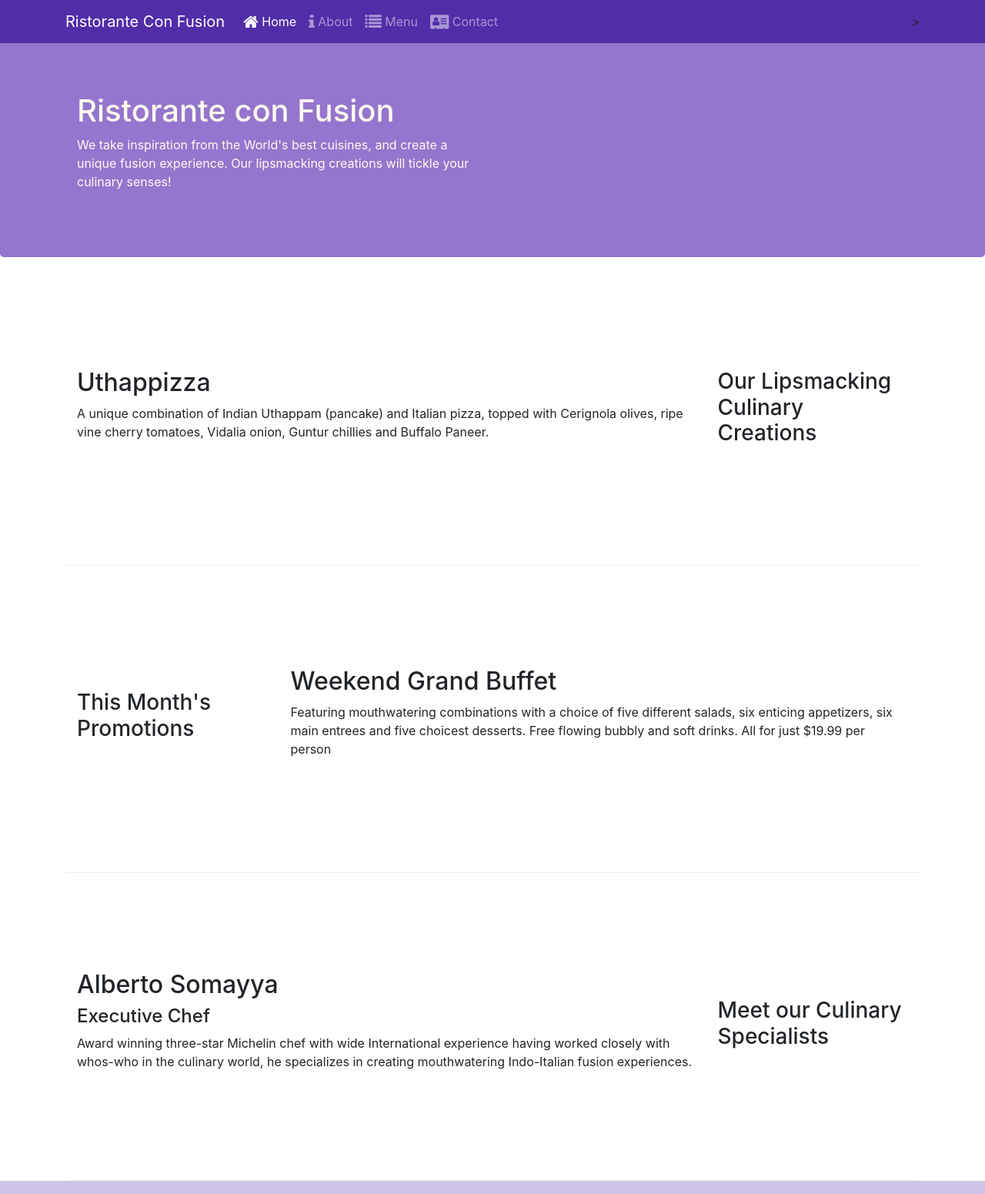
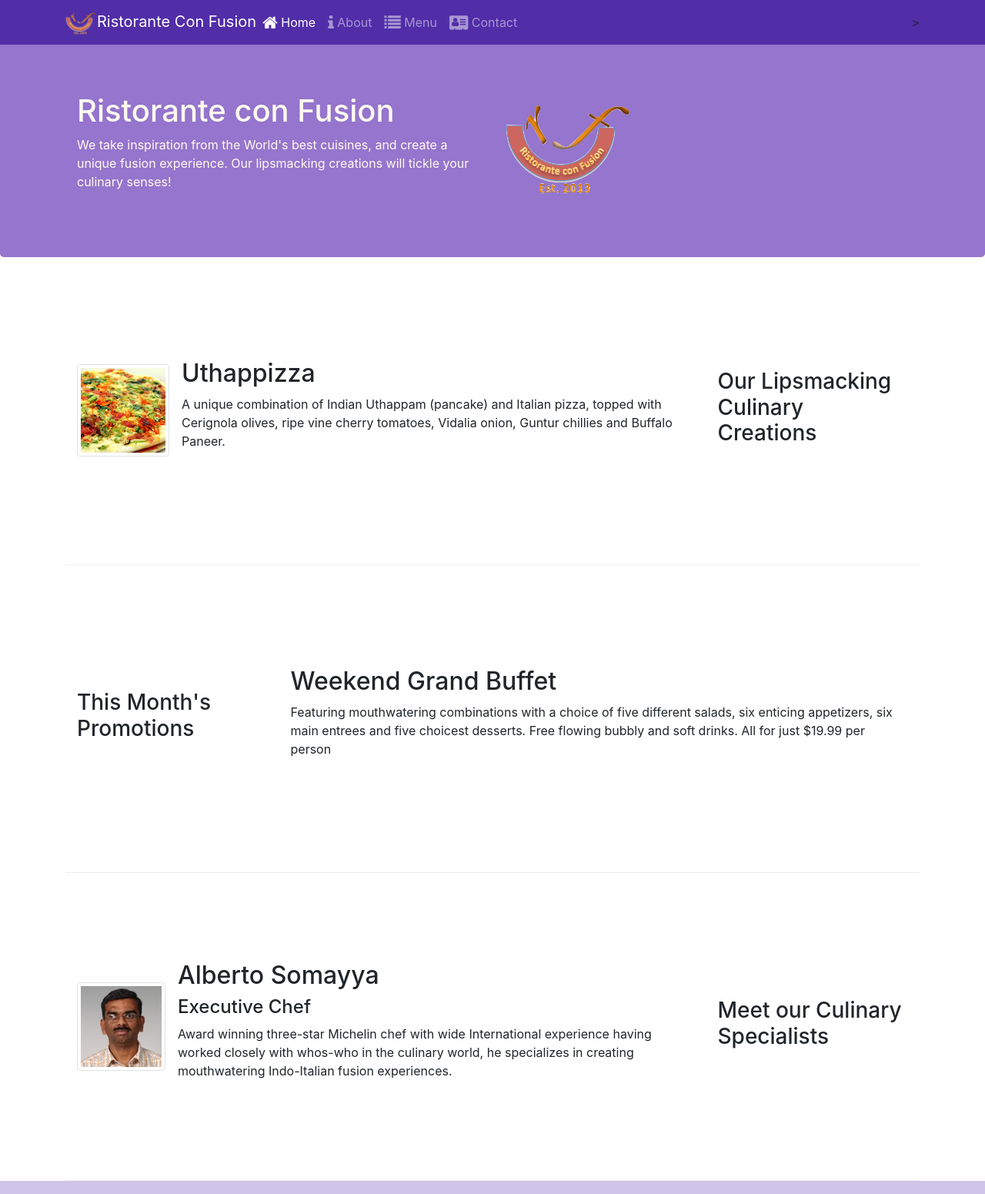
Before and after one commit to Shubhi217/Confusion, a website: page index.html in a window 1280 px wide. Shown: the top 1551 px of the page at 77% size. Drawn offline with nearby package versions, Linux system fonts and the light colour scheme.

Commit message:
Images and Media

```diff
--- a/index.html
+++ b/index.html
@@ -20,7 +20,7 @@
             <button class="navbar-toggler" type="button" data-toggle="collapse" data-target="#Navbar">
                 <span class="navbar-toggler-icon"></span>
             </button>
-           <a class="navbar-brand" href="#">Ristorante Con Fusion</a>
+            <a class="navbar-brand mr-auto" href="#"><img src="img/logo.png" height="30" width="41">Ristorante Con Fusion</a>
            <div class="collapse navbar-collapse" id="Navbar">
                 <ul class="navbar-nav mr-auto">
                     <li class="nav-item active"><a class="nav-link" href="./index.html"><span class="fa fa-home fa-lg"></span> Home</a></li>
@@ -38,7 +38,8 @@
                     <h1>Ristorante con Fusion</h1>
                     <p>We take inspiration from the World's best cuisines, and create a unique fusion experience. Our lipsmacking creations will tickle your culinary senses!</p>
                 </div>
-                <div class=" col-12 col-sm">
+                <div class="col-12 col-sm align-self-center">
+                    <img src="img/logo.png" class="img-fluid">
                 </div>
             </div>
         </div>
@@ -50,8 +51,18 @@
                 <h3>Our Lipsmacking Culinary Creations</h3>
             </div>
             <div class="col col-sm order-sm-first col-md">
-                <h2>Uthappizza</h2>
-                <p>A unique combination of Indian Uthappam (pancake) and Italian pizza, topped with Cerignola olives, ripe vine cherry tomatoes, Vidalia onion, Guntur chillies and Buffalo Paneer.</p>
+                <div class="media">
+                    <img class="d-flex mr-3 img-thumbnail align-self-center"
+                            src="img/uthappizza.png" alt="Uthappizza">
+                    <div class="media-body">
+                        <h2 class="mt-0">Uthappizza</h2>
+                        <p class="d-none d-sm-block">A unique combination of Indian Uthappam (pancake) and
+                            Italian pizza, topped with Cerignola olives, ripe vine
+                            cherry tomatoes, Vidalia onion, Guntur chillies and
+                            Buffalo Paneer.</p>
+                    </div>
+                </div>
+
             </div>
         </div>
 
@@ -71,9 +82,20 @@
                 <h3>Meet our Culinary Specialists</h3>
             </div>
             <div class="col col-sm order-sm-first col-md">
-                <h2>Alberto Somayya</h2>
-                <h4>Executive Chef</h4>
-                <p>Award winning three-star Michelin chef with wide International experience having worked closely with whos-who in the culinary world, he specializes in creating mouthwatering Indo-Italian fusion experiences. </p>
+                <div class="media">
+                    <img class="d-flex mr-3 img-thumbnail align-self-center"
+                            src="img/alberto.png" alt="Alberto Somayya">
+                    <div class="media-body">
+                        <h2 class="mt-0">Alberto Somayya</h2>
+                        <h4>Executive Chef</h4>
+                        <p class="d-none d-sm-block">Award winning three-star Michelin chef with wide
+                            International experience having worked closely with
+                            whos-who in the culinary world, he specializes in
+                            creating mouthwatering Indo-Italian fusion experiences.
+                            </p>
+                    </div>
+                </div>
+
             </div>
         </div>
     </div>
```
Also changed, not shown: aboutus.html (+3 -2 lines), contactus.html (+3 -2 lines), img/alberto.png (added), img/buffet.png (added), img/logo.png (added), img/uthappizza.png (added), 1 other file.
